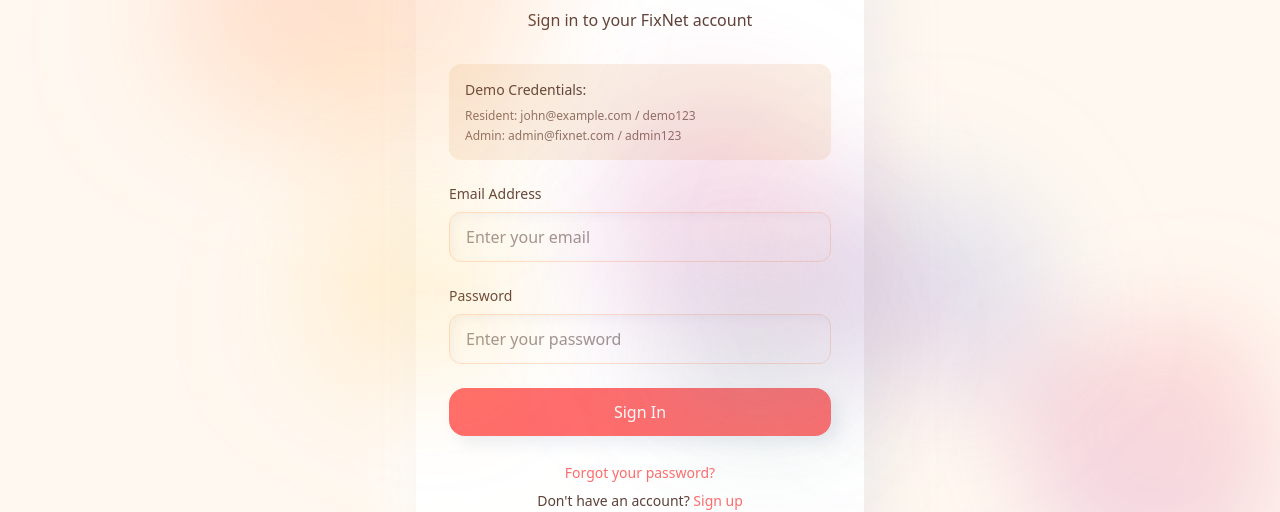
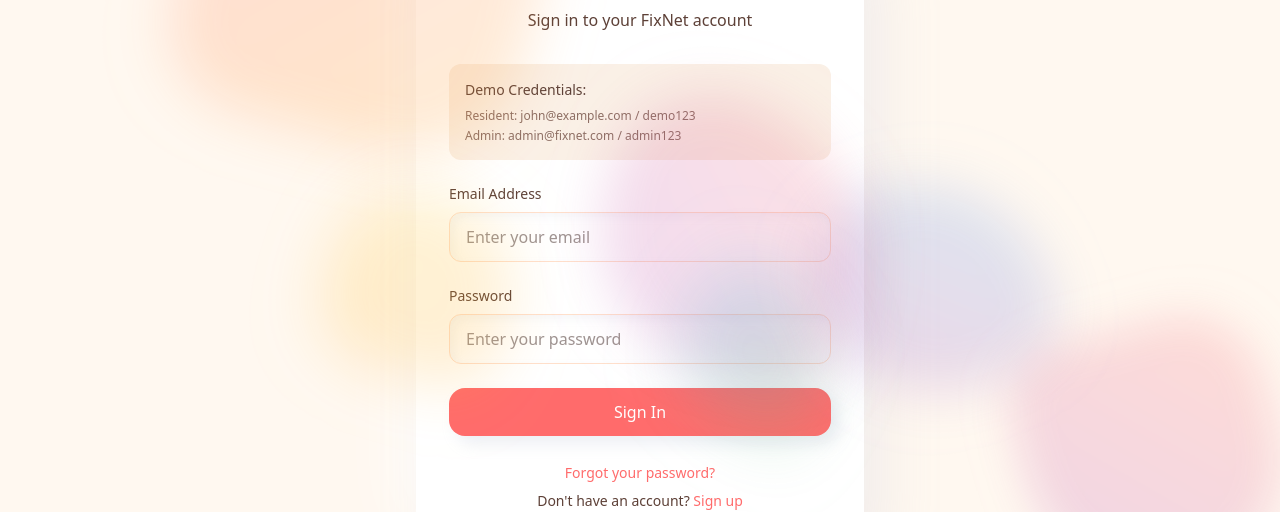
Before and after one commit to venopyX/FixNet, a Vue app: page /auth#sign-in in a window 1280 px wide. Shown: the part 221-733 px from the top of the page. Built offline with nearby package versions, Linux system fonts and the light colour scheme.

Commit message:
fix: improvement and reduction of blur for perfomance and cpu usage reduction

```diff
--- a/src/App.vue
+++ b/src/App.vue
@@ -38,16 +38,17 @@ import Footer from '@/components/layout/Footer.vue'
 .morphing-shape {
   position: absolute;
   border-radius: 50%;
-  filter: blur(50px);
+  filter: blur(24px);
   opacity: 0.2;
   will-change: transform, border-radius;
 }
 
-/* Respect user preference for reduced motion */
-@media (prefers-reduced-motion: reduce) {
+/* Respect user preference for reduced motion and effects */
+@media (prefers-reduced-motion: reduce), (prefers-reduced-transparency: reduce) {
   .morphing-shape {
     animation: none !important;
     transform: none !important;
+    filter: blur(8px) !important;
   }
 }
 
```
